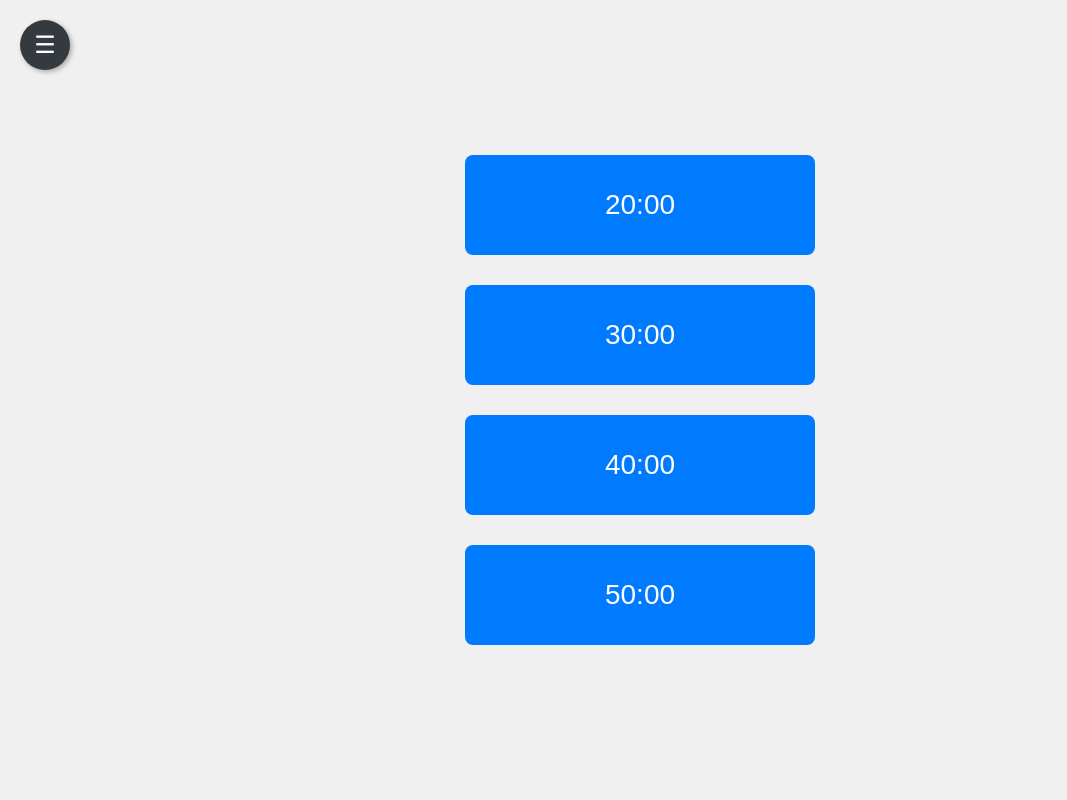
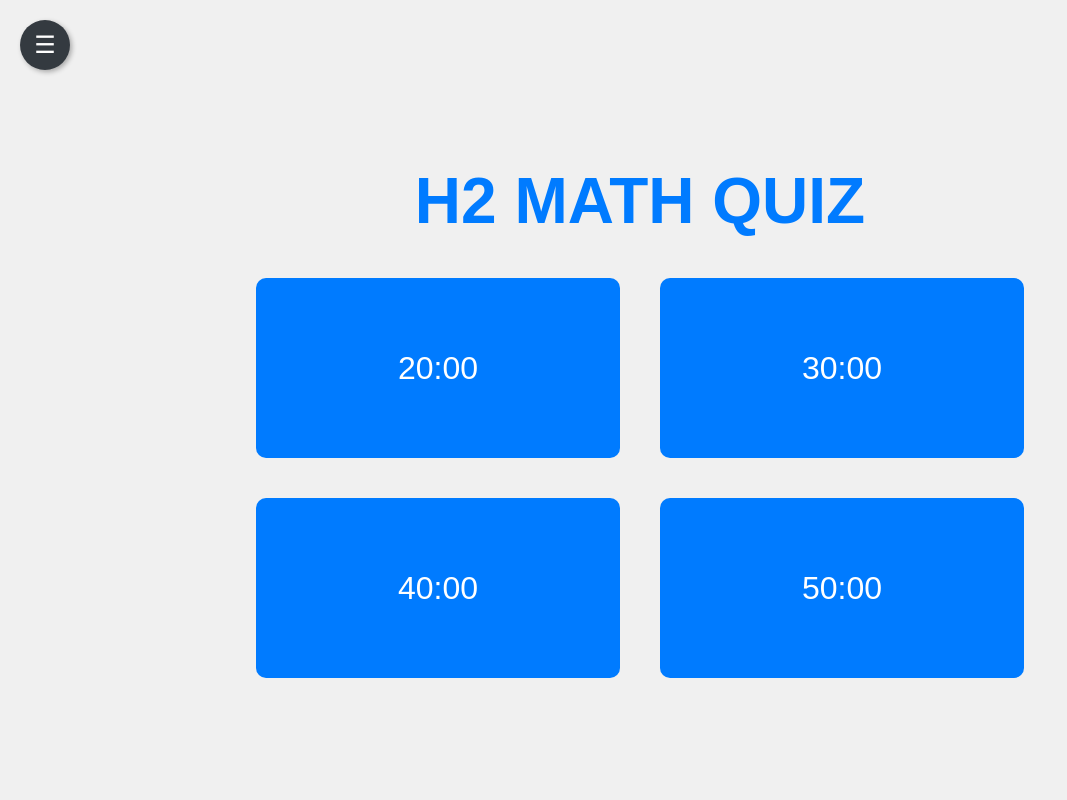
Before and after one commit to il359/WA2, a Flask app: page /main in a window 1280 px wide. Shown: the whole page, without its empty margins (0-1067 px from the left). Run offline with Flask 3, Linux system fonts and the light colour scheme.

Commit message:
Update main.html

```diff
--- a/templates/main.html
+++ b/templates/main.html
@@ -12,36 +12,46 @@
             display: flex;
             justify-content: center;
             align-items: center;
+            flex-direction: column;
             height: 100vh;
             background-color: #f0f0f0;
-            overflow-x: hidden;
-            overflow-y: auto;
         }
-        .container {
-            display: flex;
-            flex-direction: column;
-            align-items: center;
-            width: 100%;
+
+        h1 {
+            font-size: 64px;
+            color: #007BFF;
+            margin-bottom: 40px;
+            text-align: center;
+            text-transform: uppercase;
+            font-weight: bold;
         }
+
+        .button-container {
+            display: grid;
+            grid-template-columns: repeat(2, 1fr);
+            gap: 40px; /* Adjusted for larger spacing */
+            width: 60%; /* Increased width for a larger area */
+            max-width: 800px; /* Limit maximum width for larger screens */
+        }
+
         .button {
-            display: block;
-            width: 350px;
-            height: 100px;
-            margin: 15px 0;
-            font-size: 28px;
+            height: 180px; /* Increased height for larger buttons */
+            font-size: 32px; /* Larger text size for the buttons */
             color: #fff;
             background-color: #007BFF;
             border: none;
-            border-radius: 8px;
+            border-radius: 10px;
             cursor: pointer;
             text-align: center;
-            line-height: 100px;
+            line-height: 180px; /* Align text in the center vertically */
             text-decoration: none;
             transition: background-color 0.3s;
         }
+
         .button:hover {
             background-color: #0056b3;
         }
+
         .side-tab-icon {
             position: fixed;
             top: 20px;
@@ -60,33 +70,36 @@
             box-shadow: 2px 2px 5px rgba(0,0,0,0.3);
             transition: background-color 0.3s;
         }
+
         .side-tab-icon:hover {
             background-color: #495057;
         }
+
         .slider-content {
             position: fixed;
             top: 0;
             left: 0;
             width: 0;
-            height: calc(100% - 40px); /* Adjust height dynamically */
+            height: calc(100% - 40px);
             background-color: #343a40;
             color: #fff;
-            padding: 20px 0; /* Add padding to ensure content is fully visible */
+            padding: 20px 0;
             box-shadow: 2px 0 5px rgba(0,0,0,0.3);
             visibility: hidden;
             opacity: 0;
             transition: width 0.3s ease, opacity 0.3s ease;
         }
+
         .slider-content.show {
             width: 250px;
             visibility: visible;
             opacity: 1;
         }
+
         .slider-content a {
             display: block;
-            width: calc(100% - 40px); /* Adjust button width for padding */
             padding: 20px;
-            margin: 10px auto; /* Center buttons horizontally */
+            margin: 10px;
             font-size: 20px;
             color: #fff;
             background-color: #007BFF;
@@ -97,14 +110,17 @@
             text-decoration: none;
             transition: background-color 0.3s;
         }
+
         .slider-content a:hover {
             background-color: #0056b3;
         }
-
     </style>
 </head>
 <body>
-    <div class="container">
+
+    <h1>H2 Math Quiz</h1>
+
+    <div class="button-container">
         <a href="/20" class="button">20:00</a>
         <a href="/30" class="button">30:00</a>
         <a href="/40" class="button">40:00</a>
```
